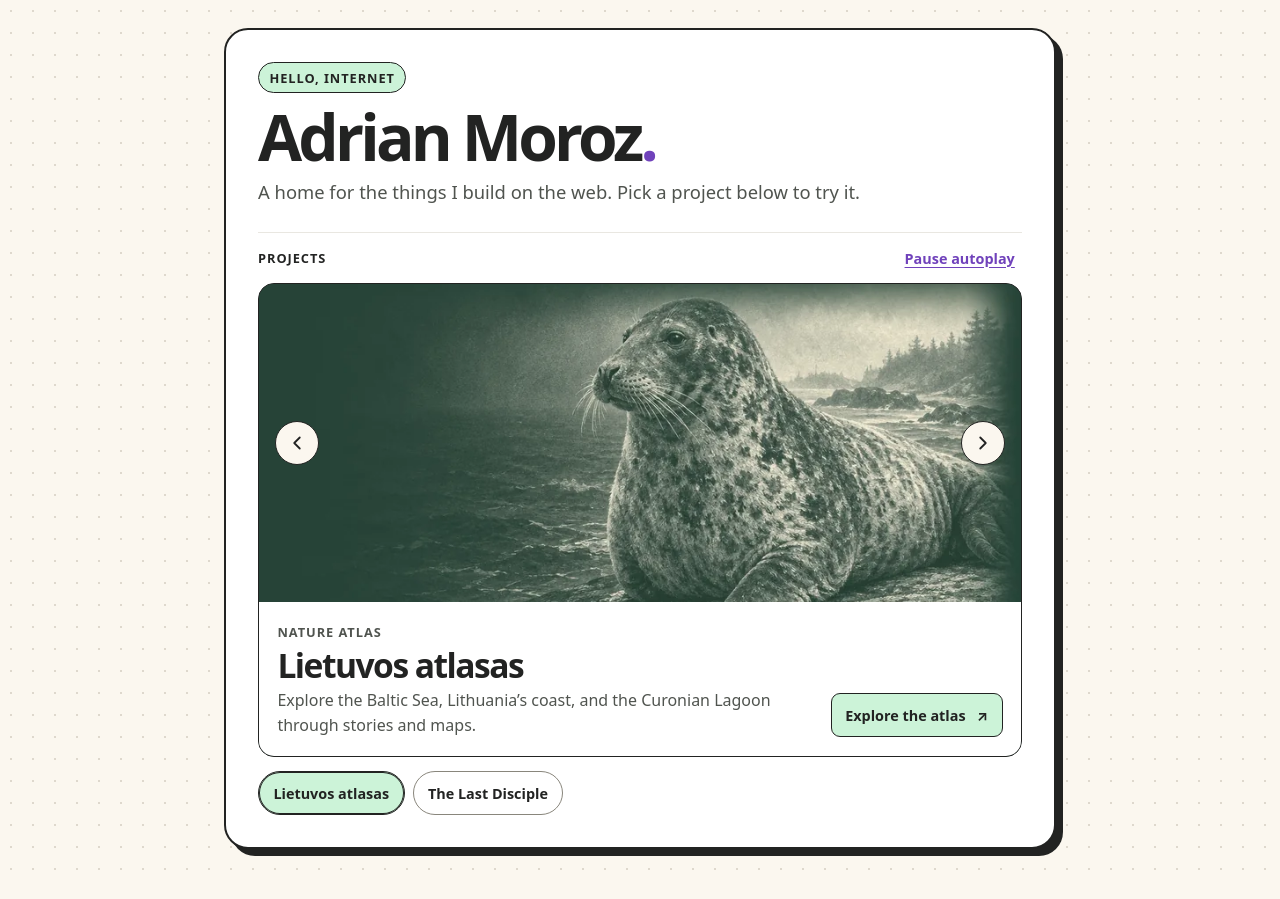
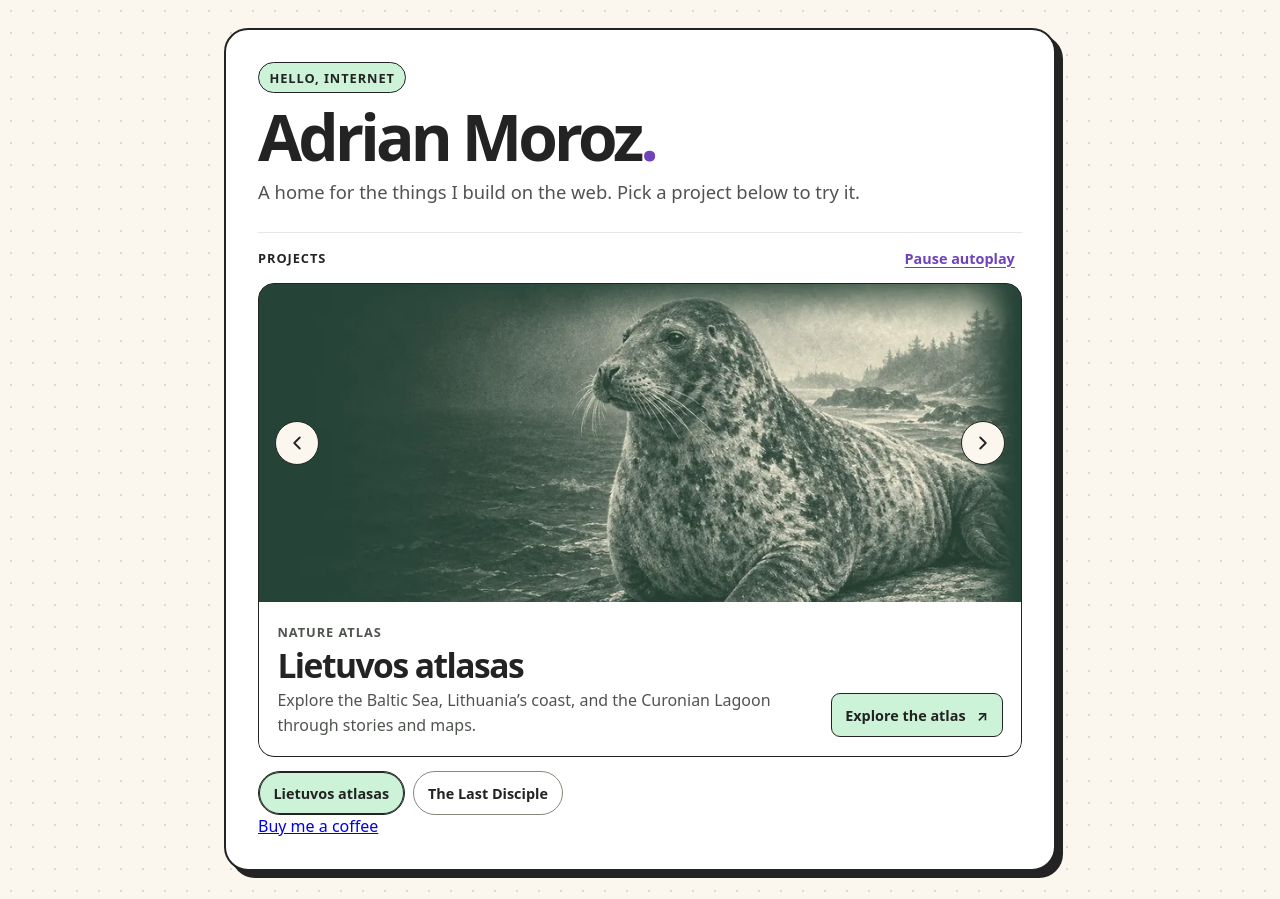
Before and after one commit to AdrianMoroz/mywebsite.github.io, a React (Vite) app: page / in a window 1280 px wide. Before the commit the page ends 877 px from the top, so only its background shows below. Built offline with nearby package versions, Linux system fonts and the light colour scheme.

Commit message:
Add the PayPal coffee link

```diff
--- a/src/App.jsx
+++ b/src/App.jsx
@@ -10,6 +10,9 @@ export default function App() {
         <p>A home for the things I build on the web. Pick a project below to try it.</p>
       </header>
       <ProjectCarousel projects={projects} intervalMs={rotationIntervalMs} />
+      <a className="home__support-link" href="https://paypal.me/adrianmoroz1999">
+        Buy me a coffee
+      </a>
     </>
   );
 }
```
